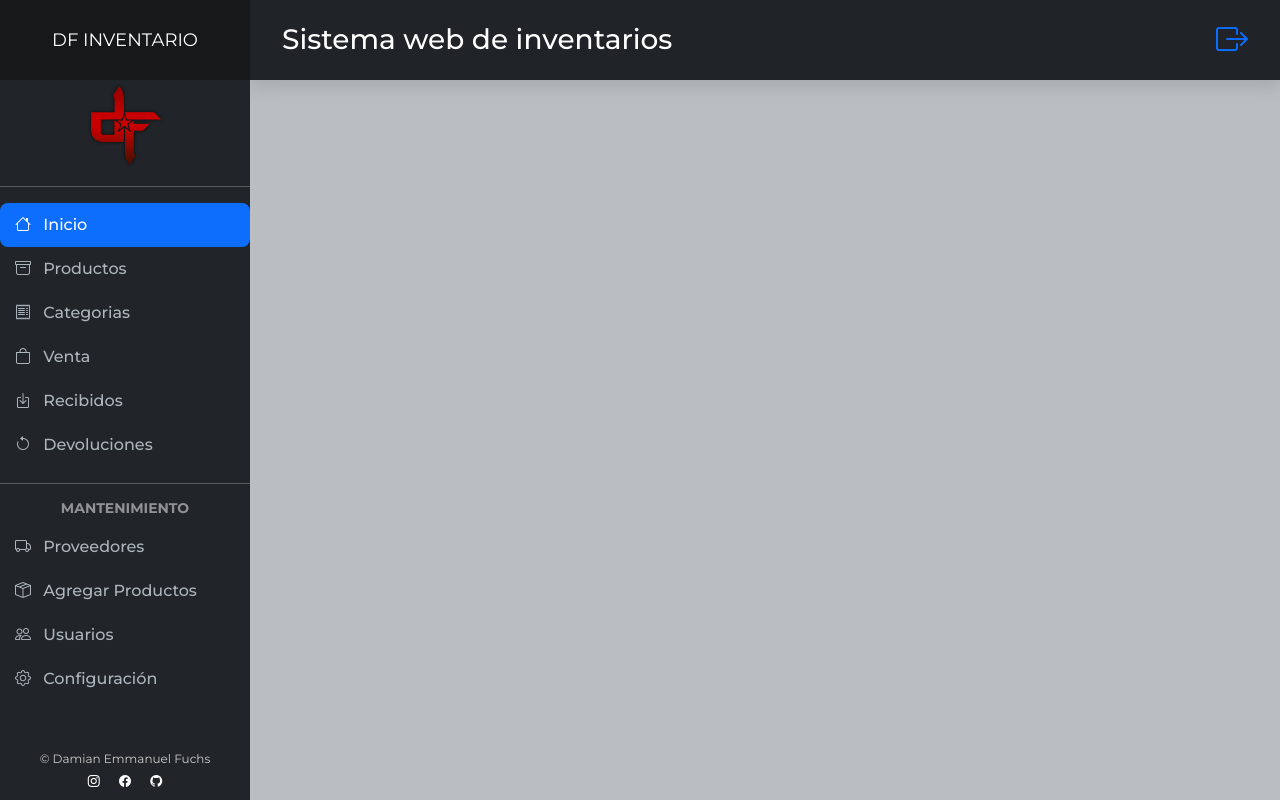
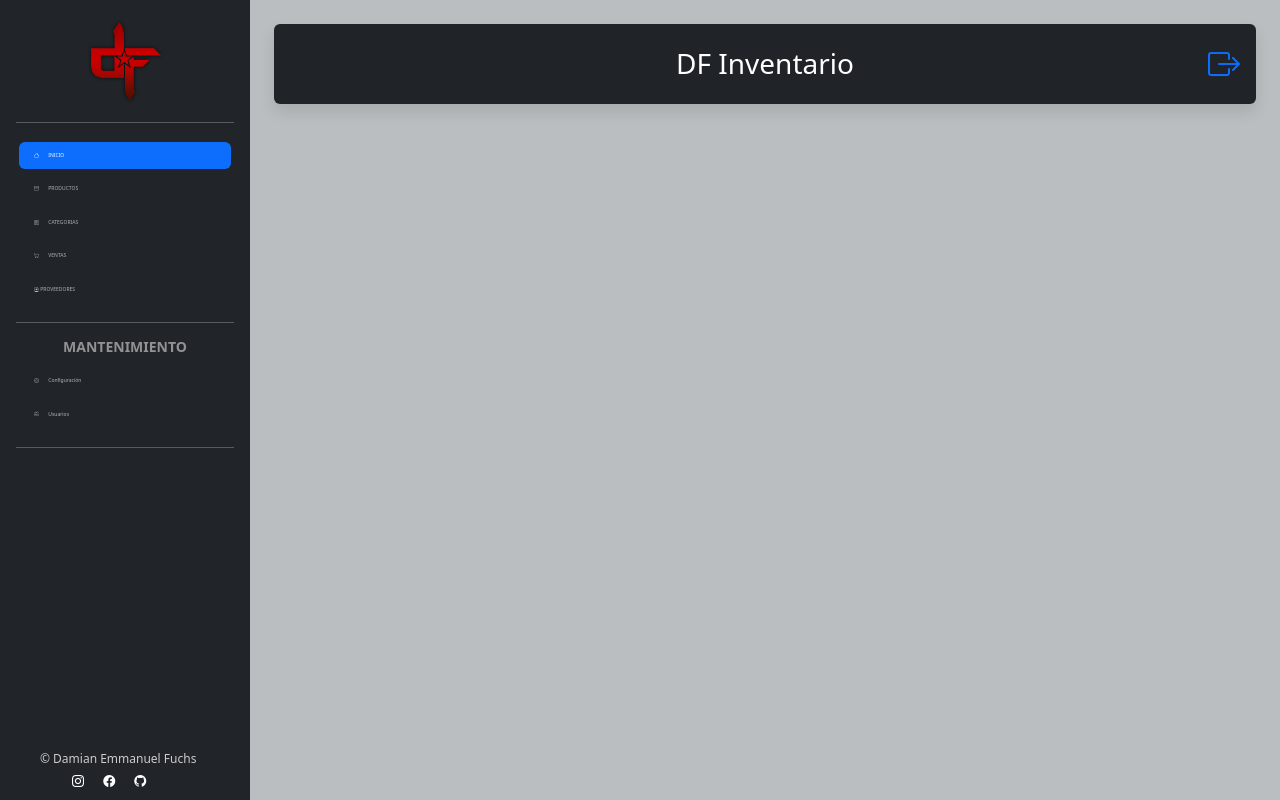
Before and after one commit to damianfuchs/sistema-inventario, a PHP site: page / in a window 1280 px wide. Run offline with PHP 8.4, Linux system fonts and the light colour scheme; the visitor is signed in with stand-in values (Sample User, id 1); some libraries are stand-ins or nearby versions.

Commit message:
Cambios en el Disenio

```diff
--- a/css/index.css
+++ b/css/index.css
@@ -10,7 +10,6 @@ body {
     font-style: normal;
 
 }
-
 
 .sidebar {
     width: 250px;
@@ -49,10 +48,11 @@ body {
     border-radius: 8px;
     transition: background 0.2s, color 0.2s;
     font-weight: 500;
+    font-size: 5px;
 }
 
 .sidebar .nav-link:hover {
-    background-color: #0d6efd;
+    background-color:   #0d6efd;
     color: white;
 }
 
@@ -60,6 +60,7 @@ body {
     background-color: #0d6efd;
     color: white;
 }
+
 
 .tarjetas-inicio{
     text-decoration: none;
@@ -97,7 +98,7 @@ body {
     height: 80px;
     border: none;
     box-shadow: none;
-    margin-bottom: 20px;
+    margin-bottom: 0px;
     box-shadow: 0 8px 16px rgba(0, 0, 0, 0.1); /* sombra suave y difuminada */
 }
 
@@ -147,7 +148,7 @@ body {
 .derechosautor {
     position: absolute;
     bottom: 10px;
-    width: 100%;
+    width: 90%;
     text-align: center;
     font-size: 0.75rem;
     color: #ccc;
--- a/index.php
+++ b/index.php
@@ -20,9 +20,11 @@ header("Pragma: no-cache");
     <meta charset="UTF-8">
     <meta name="viewport" content="width=device-width, initial-scale=1.0">
     <title>Sistema de Inventario</title>
+    <link rel="stylesheet" href="css/index.css">
     <link href="https://cdn.jsdelivr.net/npm/bootstrap@5.3.3/dist/css/bootstrap.min.css" rel="stylesheet">
+
     <link rel="stylesheet" href="https://cdn.jsdelivr.net/npm/bootstrap-icons/font/bootstrap-icons.css">
-    <link rel="stylesheet" href="css/index.css">
+
 
     <link rel="preconnect" href="https://fonts.googleapis.com">
     <link rel="preconnect" href="https://fonts.gstatic.com" crossorigin>
@@ -37,44 +39,80 @@ header("Pragma: no-cache");
 <body>
     <!-- Sidebar -->
     <div class="sidebar bg-dark text-white p-3 vh-100">
-        <div class="barra-roja">
-            <div class="nombrelogo">
-                <a href="#">DF INVENTARIO</a>
-            </div>
-        </div>
 
         <div class="text-center mb-3">
-            <img src="img/logo.png" alt="Logo" class="logo-sidebar img-fluid">
+            <img src="img/logo.png" alt="Logo" class="logo-sidebar img-fluid;">
         </div>
 
         <hr class="text-white">
 
         <ul class="nav nav-pills flex-column mb-auto sidebar-menu" id="menu">
-            <li><a href="index.php" class="nav-link active" id="btn-inicio"><i class="bi bi-house me-2"></i> Inicio</a>
+            <li style="padding: 3px;">
+                <a href="index.php" class="nav-link active" id="btn-inicio">
+                    <i class="bi bi-house me-2"></i> INICIO
+                </a>
             </li>
-            <li><a href="#" class="nav-link" id="btn-productos"><i class="bi bi-archive me-2"></i> Productos </a></li>
-            <li><a href="#" class="nav-link" id="btn-categorias"><i class="bi bi-receipt me-2"></i> Categorias</a></li>
-            <li><a href="#" class="nav-link" id="btn-venta"><i class="bi bi-bag me-2"></i> Venta</a></li>
-            <li><a href="#" class="nav-link" id="btn-recibidos"><i class="bi bi-box-arrow-in-down me-2"></i>
-                    Recibidos</a></li>
-            <li><a href="#" class="nav-link" id="btn-devoluciones"><i class="bi bi-arrow-counterclockwise me-2"></i>
-                    Devoluciones</a></li>
+
+            <!-- Productos con submenú -->
+            <li style="padding: 3px;">
+                <a href="#submenu-productos" data-bs-toggle="collapse" class="nav-link">
+                    <i class="bi bi-archive me-2"></i> PRODUCTOS
+                </a>
+                <ul class="collapse ps-2" id="submenu-productos">
+                    <li style="padding: 3px; font-size: 15px;" id="btn-productos"><a href="#" class="nav-link">Ver Productos</a></li>
+                    <li style="padding: 3px; font-size: 15px;"><a href="#" class="nav-link">Agregar Producto</a></li>
+                </ul>
+            </li>
+
+            <!-- Categorías con submenú -->
+            <li style="padding: 3px;">
+                <a href="#submenu-categorias" data-bs-toggle="collapse" class="nav-link">
+                    <i class="bi bi-receipt me-2"></i> CATEGORIAS
+                </a>
+                <ul class="collapse ps-2" id="submenu-categorias">
+                    <li style="padding: 3px; font-size: 15px;"><a href="#" class="nav-link">Ver Categorías</a></li>
+                    <li style="padding: 3px; font-size: 15px;"><a href="#" class="nav-link">Agregar Categoría</a></li>
+                </ul>
+            </li>
+
+            <!-- Ventas con submenú -->
+            <li style="padding: 3px;">
+                <a href="#submenu-ventas" data-bs-toggle="collapse" class="nav-link">
+                    <i class="bi bi-cart me-2"></i></i> VENTAS
+                </a>
+                <ul class="collapse ps-2" id="submenu-ventas">
+                    <li style="padding: 3px; font-size: 15px;"><a href="#" class="nav-link">Ver Ventas</a></li>
+                    <li style="padding: 3px; font-size: 15px;"><a href="#" class="nav-link">Nueva Venta</a></li>
+                </ul>
+            </li>
+
+            <li style="padding: 3px;">
+                <a href="#submenu-proveedores" data-bs-toggle="collapse" class="nav-link">
+                    <i class="bi bi-file-earmark-person"></i> PROVEEDORES
+                </a>
+                <ul class="collapse ps-2" id="submenu-proveedores">
+                    <li style="padding: 3px; font-size: 15px;"><a href="#" class="nav-link">Ver Proveedores</a></li>
+                    <li style="padding: 3px; font-size: 15px;"><a href="#" class="nav-link">Nuevo Proveedor</a></li>
+                </ul>
+            </li>
+
+
         </ul>
+
 
         <hr class="text-white">
         <h6 class="text-uppercase text-white-50 fw-bold small text-center mb-2">Mantenimiento</h6>
 
         <ul class="nav nav-pills flex-column sidebar-menu" id="menu">
-            <li><a href="#" class="nav-link" id="btn-proveedores"><i class="bi bi-truck me-2"></i> Proveedores</a></li>
-            <li><a href="#" class="nav-link" id="btn-agregarproductos"><i class="bi bi-box-seam me-2"></i> Agregar Productos</a></li>
-            <li><a href="#" class="nav-link" id="btn-usuarios"><i class="bi bi-people me-2"></i> Usuarios</a></li>
-            <li><a href="#" class="nav-link" id="btn-configuracion"><i class="bi bi-gear me-2"></i> Configuración</a>
-            </li>
+            <li style="padding: 3px;"><a href="#" class="nav-link" id="btn-configuracion"><i class="bi bi-gear me-2"></i> Configuración</a></li>
+            <li style="padding: 3px;"><a href="#" class="nav-link" id="btn-usuarios"><i class="bi bi-people me-2"></i> Usuarios</a></li>
         </ul>
+        <hr class="text-white">
 
-        <div class="derechosautor mt-auto text-center">
+        <div class="derechosautor mt-auto text-start ms-4">
+
             <p class="mb-1">© Damian Emmanuel Fuchs</p>
-            <div>
+            <div class="mt-auto ms-4">
                 <a href="https://www.instagram.com/damiifuchs" target="_blank" class="text-white mx-2">
                     <i class="bi bi-instagram"></i>
                 </a>
@@ -91,10 +129,12 @@ header("Pragma: no-cache");
 
     <!-- Main Content -->
     <div class="main p-4" style="background-color: rgb(186 190 193);">
-        <div class="encabezado-custom d-flex align-items-center">
-            <h2 class="mb-0">Sistema web de inventarios</h2>
-            <a href="controladores/logout.php" class="bi bi-box-arrow-right fs-2 ms-auto"></a>
 
+
+        <div class="encabezado-custom position-relative text-center" style=" border-radius: 6px;">
+            <h2 class="mb-0">DF Inventario</h2>
+            <a href="controladores/logout.php"
+                class="bi bi-box-arrow-right fs-2 position-absolute end-0 top-50 translate-middle-y me-3"></a>
         </div>
 
         <!-- Gráficos -->
@@ -120,7 +160,8 @@ header("Pragma: no-cache");
         "btn-devoluciones": "modulos/devoluciones.php",
         "btn-proveedores": "modulos/proveedores.php",
         "btn-usuarios": "modulos/usuarios.php",
-        "btn-configuracion": "modulos/configuracion.php",
+        "btn-agregarproductos": "modulos/agregar_productos.php",
+        "btn-configuracion": "modulos/configuracion.php"
     };
 
     Object.keys(botones).forEach(id => {
--- a/modulos/agregar_producto.php
+++ /dev/null
@@ -1,5 +0,0 @@
-<!-- productos.php -->
-<div class="mt-4" id="agregarproducto-lista" style="max-width: 90%; margin: 0 auto;">
-    <h4 class="mb-3">Agregar Productos</h4>
-
-</div>
--- /dev/null
+++ b/modulos/agregar_productos.php
@@ -0,0 +1,5 @@
+<!-- Agregar Productos.php -->
+<div class="mt-4" id="agregar_productos-lista" style="max-width: 90%; margin: 0 auto;">
+    <h4 class="mb-3">Agregar Productos</h4>
+
+</div>
--- /dev/null
+++ b/modulos/proveedores.php
@@ -0,0 +1,5 @@
+<!-- proveedores.php -->
+<div class="mt-4" id="proveedores-lista" style="max-width: 90%; margin: 0 auto;">
+    <h4 class="mb-3">Proveedores</h4>
+
+</div>
```
